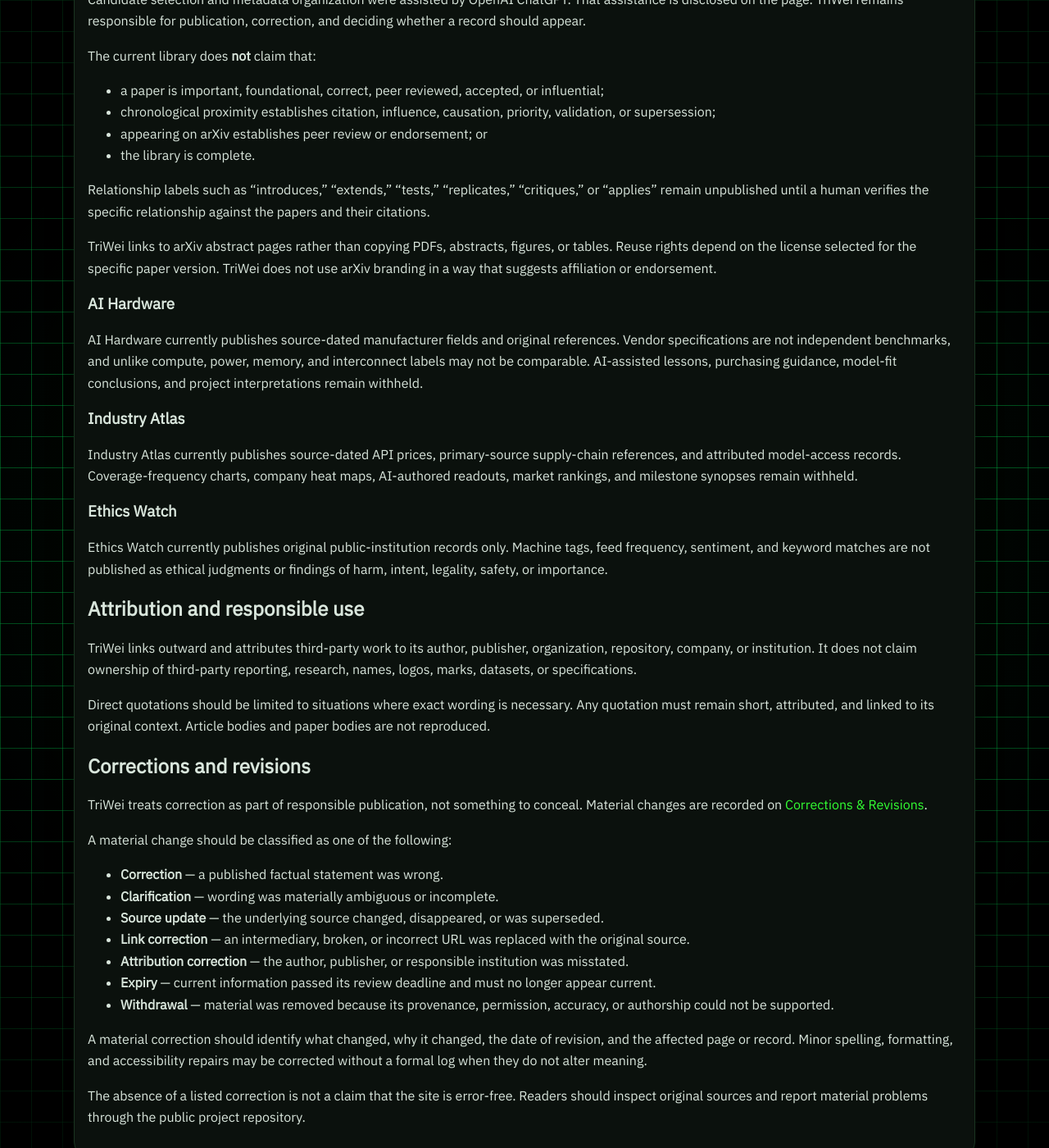
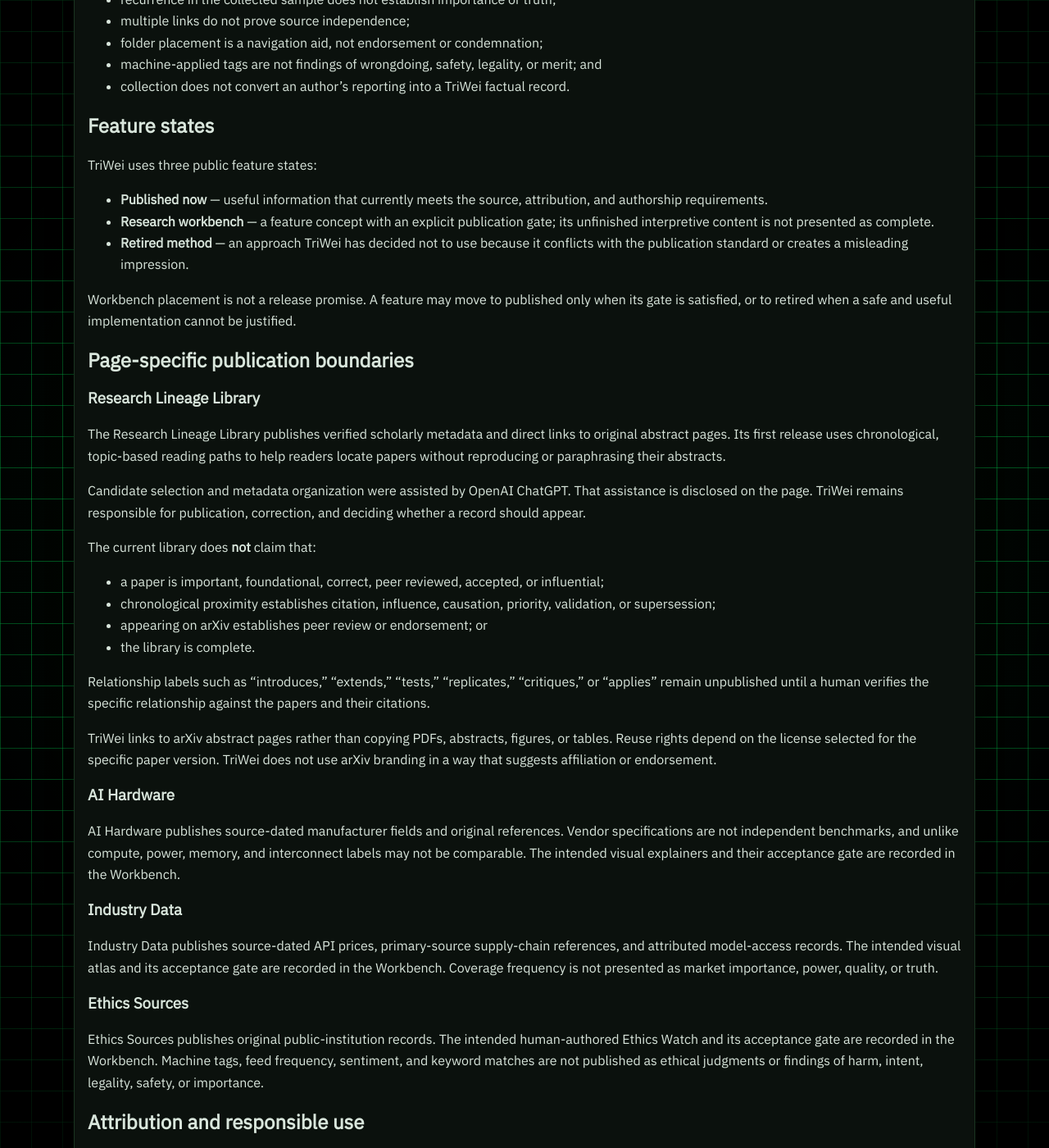
Before and after one commit to Joeyjojoe-jr/triwei-ai-site, a Jekyll site: the page built from sources.md, in a window 1280 px wide and 1400 px high, scrolled down 2642 px. Shown: the whole window at 82% size. Built offline with Jekyll 4.4.1, drawn with Linux system fonts in a browser that asks for light colours; some of the changed text lies outside the part shown.

Commit message:
Document feature states and information-first rule

```diff
--- a/sources.md
+++ b/sources.md
@@ -2,7 +2,7 @@
 layout: page
 title: Sources & Method
 permalink: /sources/
-description: The site-wide rules for original links, human authorship, data attribution, uncertainty, and corrections.
+description: The site-wide rules for original links, human authorship, data attribution, uncertainty, feature status, and corrections.
 publication_key: sources
 ---
 
@@ -11,7 +11,7 @@
 ## Site-wide publication contract
 {: #site-wide-publication-contract }
 
-These rules apply to the homepage, Research Lineage Library, AI Hardware, Industry Atlas, Ethics Watch, About, and every future public page or subpage.
+These rules apply to the homepage, Research Lineage Library, AI Hardware, Industry Data, Ethics Sources, Workbench, About, and every future public page or subpage.
 
 TriWei must:
 
@@ -22,6 +22,17 @@
 5. expose material uncertainty, review dates, expired records, and source gaps;
 6. prefer an incomplete page over copied text, an intermediary URL, an invented attribution, or a generated substitute; and
 7. publish substantive TriWei analysis only after independent human research, human authorship, source review, attribution review, and approval.
+
+## Useful information before limitation notices
+
+Ethical safeguards should not become the primary content of the site. A topic page should provide useful source-linked information before discussing an unfinished feature. When a richer feature cannot yet be published:
+
+- the currently usable register or source material remains visible;
+- the withheld feature is moved to the [Workbench & Roadmap](/workbench/);
+- the workbench identifies the intended value, the reason it is not yet public, and the acceptance gate required for publication; and
+- a permanently rejected method is recorded as retired rather than repeatedly reconsidered as an unfinished feature.
+
+A page may still place authorship, provenance, source status, or a concise publication-mode disclosure beside the information when that context is necessary to interpret it responsibly.
 
 ## Core publication rule
 
@@ -91,6 +102,16 @@
 - machine-applied tags are not findings of wrongdoing, safety, legality, or merit; and
 - collection does not convert an author's reporting into a TriWei factual record.
 
+## Feature states
+
+TriWei uses three public feature states:
+
+- **Published now** — useful information that currently meets the source, attribution, and authorship requirements.
+- **Research workbench** — a feature concept with an explicit publication gate; its unfinished interpretive content is not presented as complete.
+- **Retired method** — an approach TriWei has decided not to use because it conflicts with the publication standard or creates a misleading impression.
+
+Workbench placement is not a release promise. A feature may move to published only when its gate is satisfied, or to retired when a safe and useful implementation cannot be justified.
+
 ## Page-specific publication boundaries
 
 ### Research Lineage Library
@@ -112,15 +133,15 @@
 
 ### AI Hardware
 
-AI Hardware currently publishes source-dated manufacturer fields and original references. Vendor specifications are not independent benchmarks, and unlike compute, power, memory, and interconnect labels may not be comparable. AI-assisted lessons, purchasing guidance, model-fit conclusions, and project interpretations remain withheld.
+AI Hardware publishes source-dated manufacturer fields and original references. Vendor specifications are not independent benchmarks, and unlike compute, power, memory, and interconnect labels may not be comparable. The intended visual explainers and their acceptance gate are recorded in the Workbench.
 
-### Industry Atlas
+### Industry Data
 
-Industry Atlas currently publishes source-dated API prices, primary-source supply-chain references, and attributed model-access records. Coverage-frequency charts, company heat maps, AI-authored readouts, market rankings, and milestone synopses remain withheld.
+Industry Data publishes source-dated API prices, primary-source supply-chain references, and attributed model-access records. The intended visual atlas and its acceptance gate are recorded in the Workbench. Coverage frequency is not presented as market importance, power, quality, or truth.
 
-### Ethics Watch
+### Ethics Sources
 
-Ethics Watch currently publishes original public-institution records only. Machine tags, feed frequency, sentiment, and keyword matches are not published as ethical judgments or findings of harm, intent, legality, safety, or importance.
+Ethics Sources publishes original public-institution records. The intended human-authored Ethics Watch and its acceptance gate are recorded in the Workbench. Machine tags, feed frequency, sentiment, and keyword matches are not published as ethical judgments or findings of harm, intent, legality, safety, or importance.
 
 ## Attribution and responsible use
 
@@ -140,6 +161,7 @@
 - **Link correction** — an intermediary, broken, or incorrect URL was replaced with the original source.
 - **Attribution correction** — the author, publisher, or responsible institution was misstated.
 - **Expiry** — current information passed its review deadline and must no longer appear current.
+- **Feature-status change** — a feature moved among published, workbench, or retired states.
 - **Withdrawal** — material was removed because its provenance, permission, accuracy, or authorship could not be supported.
 
 A material correction should identify what changed, why it changed, the date of revision, and the affected page or record. Minor spelling, formatting, and accessibility repairs may be corrected without a formal log when they do not alter meaning.
```
